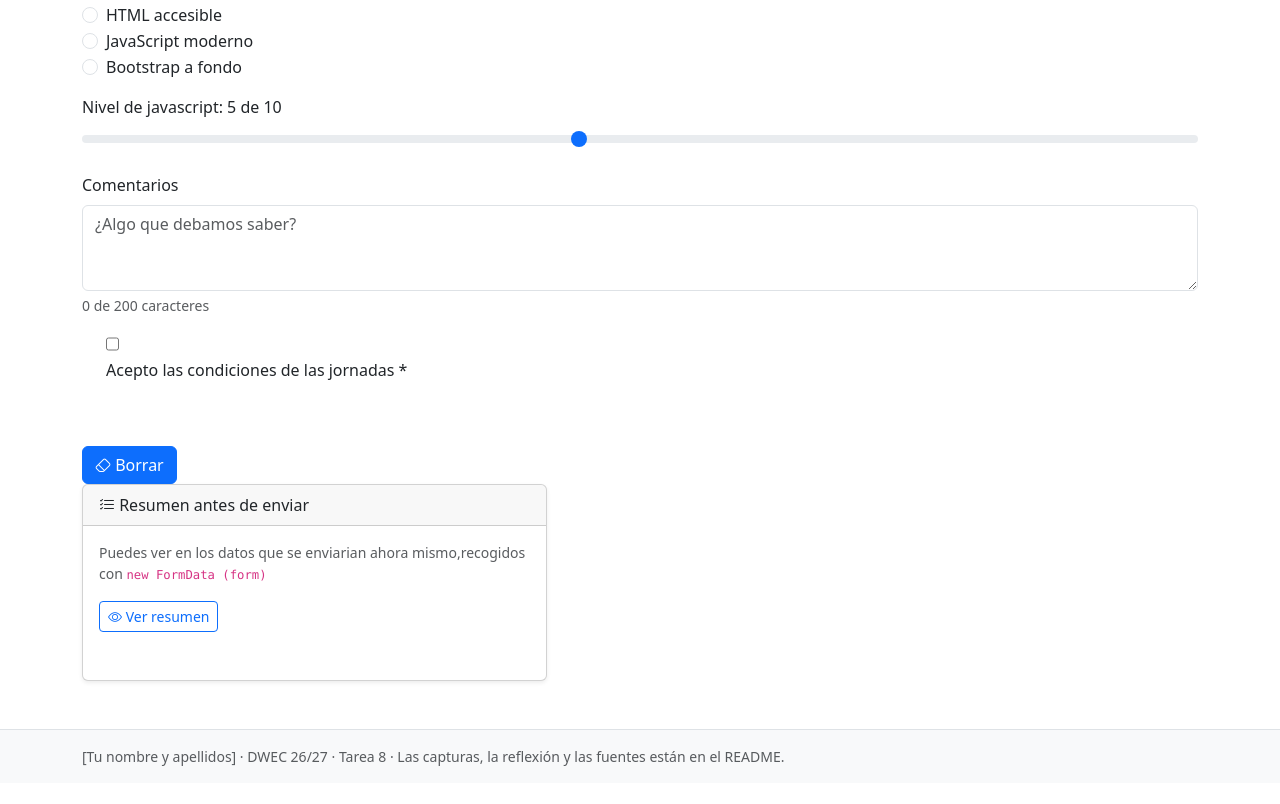
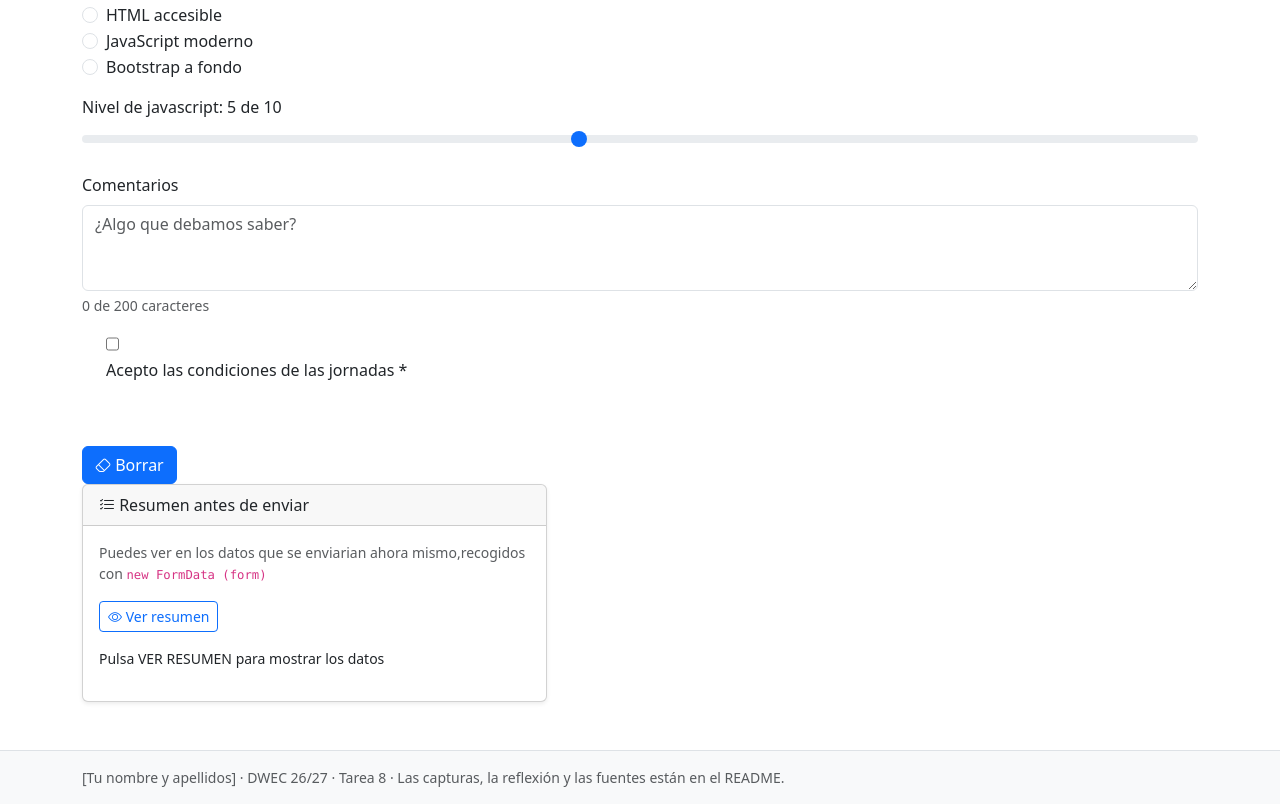
Before and after one commit to Galvezz99/DWEC, a plain HTML site: page tema08/index.html in a window 1280 px wide. Shown: the part 933-1737 px from the top of the page. Before the commit the page ends 1716 px from the top, so only its background shows below. Drawn offline with nearby package versions, Linux system fonts and the light colour scheme.

Commit message:
Agregar mensaje de aviso y lista para el resumen en el formulario de inscripción

```diff
--- a/tema08/index.html
+++ b/tema08/index.html
@@ -198,12 +198,11 @@
               <button type="button" id="verResumen" class="btn btn-outline-primary btn-sm mb-3">
                 <i class="bi bi-eye"></i> Ver resumen
               </button>
-              <p id="avisoResumen" class="small" aria-live="polite"></p>
+              <p id="avisoResumen" class="small" aria-live="polite">Pulsa VER RESUMEN para mostrar los datos</p>
+              <ul id="resumen" class="list-group list-group-flush"></ul>
             </div>
           </section>
         </div>
-
-
 
     </div>
   </main>
```
